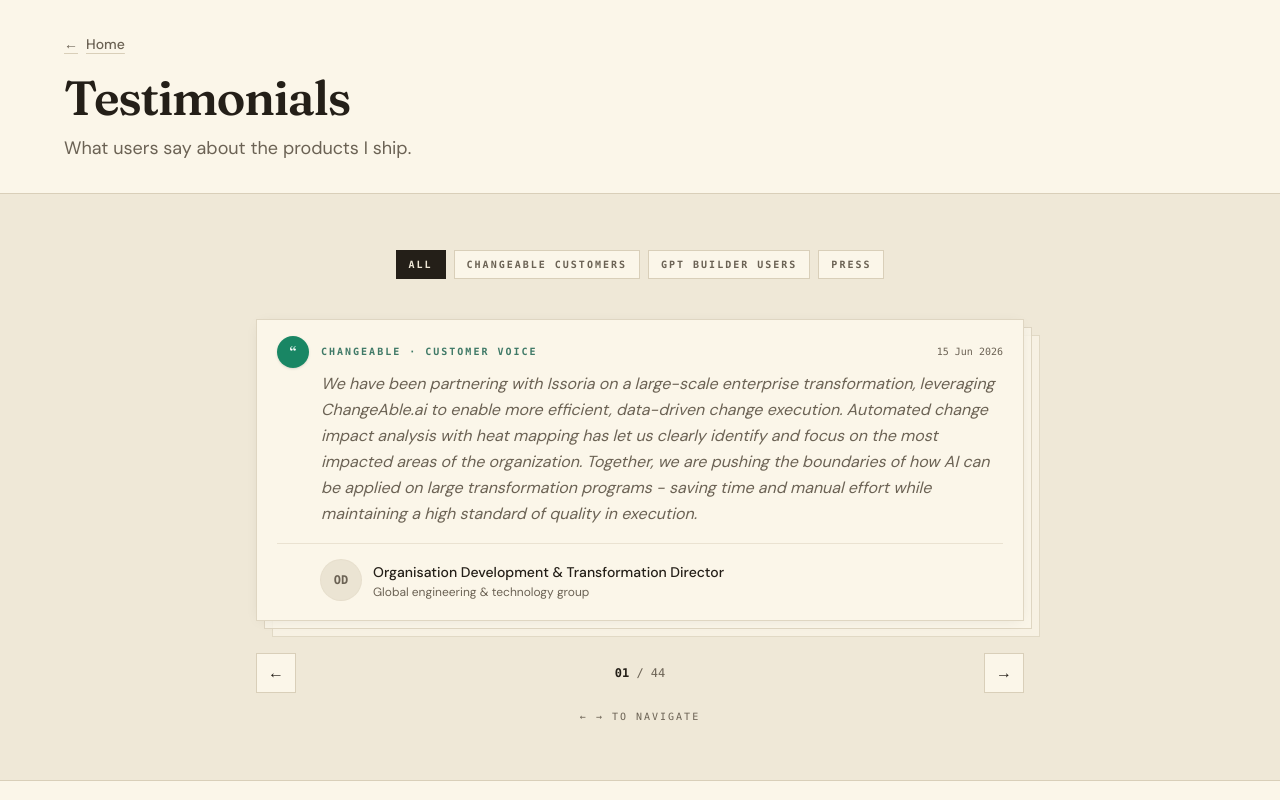
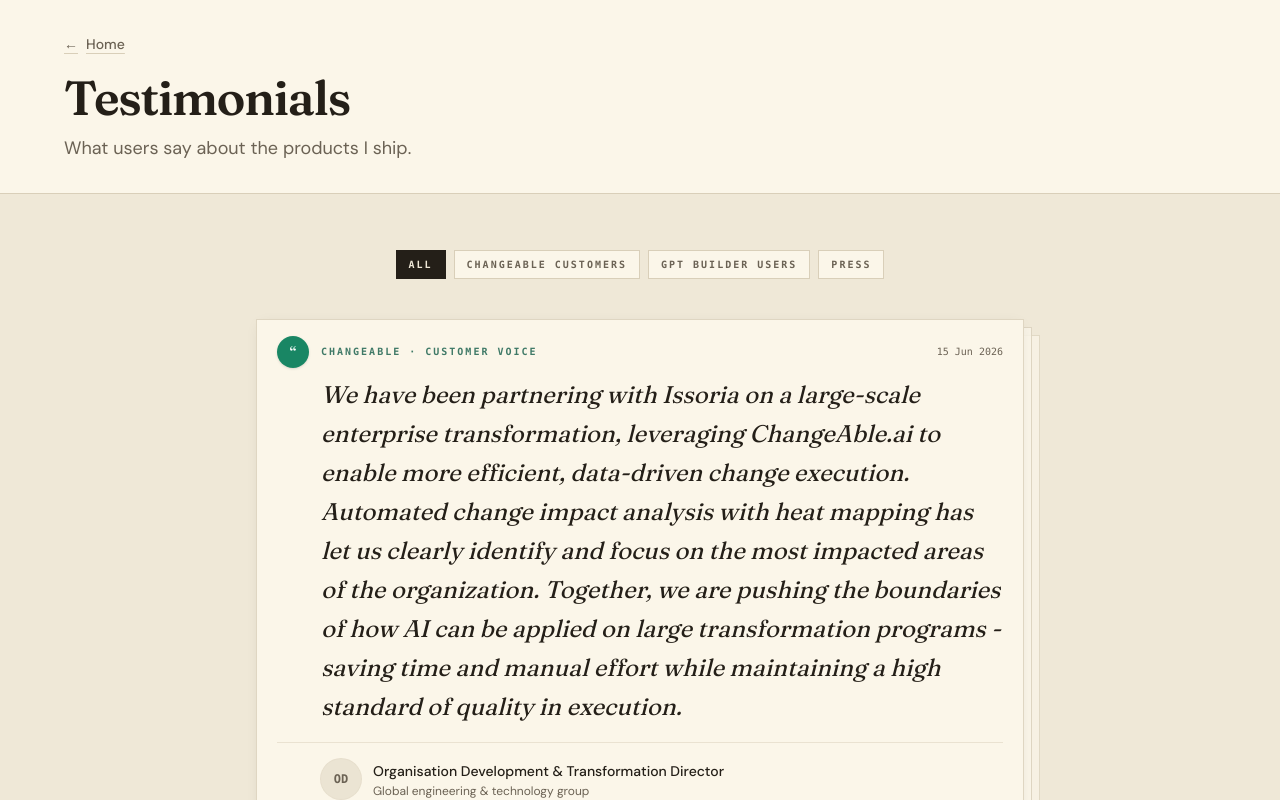
Before and after one commit to IzzyT123/IzzyT, a Next.js app: page /testimonials in a window 1280 px wide. Shown: the top 800 px of the page. Built offline with nearby package versions, Linux system fonts and the light colour scheme.

Commit message:
Enhance ChangeableTestimonialCard component to support featured styling. Update TestimonialDeck to render featured testimonials by default.

```diff
--- a/src/components/changeable-testimonial-card.tsx
+++ b/src/components/changeable-testimonial-card.tsx
@@ -3,6 +3,8 @@ import type { TimelineEvent } from "@/data/build-timeline";
 type Props = {
   event: TimelineEvent;
   dateLabel: string;
+  /** Larger Fraunces italic quote for the standalone testimonials deck. */
+  featured?: boolean;
 };
 
 function initialsFromName(name: string): string {
@@ -15,10 +17,18 @@ function initialsFromName(name: string): string {
 /**
  * ChangeAble product testimonials — distinct from GPT speech bubbles and press article cards.
  */
-export function ChangeableTestimonialCard({ event, dateLabel }: Props) {
+export function ChangeableTestimonialCard({
+  event,
+  dateLabel,
+  featured = false,
+}: Props) {
   const quote = event.body;
   const name = event.title;
   const line2 = event.testimonialAttribution ?? "";
+
+  const quoteClass = featured
+    ? "mt-4 border-none pl-10 font-[family-name:var(--font-fraunces)] text-xl italic leading-relaxed text-foreground sm:pl-11 sm:text-2xl"
+    : "mt-3 border-none pl-10 text-sm italic leading-relaxed text-muted sm:pl-11 sm:text-base";
 
   return (
     <article className="relative w-full max-w-[min(100%,48rem)] border border-border/80 bg-surface px-4 pb-4 pt-5 shadow-[0_2px_14px_-4px_rgba(0,0,0,0.09)] sm:px-5 sm:pb-5 sm:pt-6">
@@ -36,9 +46,7 @@ export function ChangeableTestimonialCard({ event, dateLabel }: Props) {
           {dateLabel}
         </time>
       </div>
-      <blockquote className="mt-3 border-none pl-10 text-sm italic leading-relaxed text-muted sm:pl-11 sm:text-base">
-        {quote}
-      </blockquote>
+      <blockquote className={quoteClass}>{quote}</blockquote>
       <footer className="mt-4 flex items-start gap-3 border-t border-border/50 pt-4 pl-10 sm:pl-11">
         <div
           className="flex size-10 shrink-0 items-center justify-center rounded-full bg-[var(--surface-muted)] font-mono text-xs font-semibold text-muted ring-1 ring-border/60"
--- a/src/components/testimonial-deck.tsx
+++ b/src/components/testimonial-deck.tsx
@@ -51,7 +51,9 @@ function TestimonialCardSwitch({ event }: { event: TimelineEvent }) {
     );
   }
   if (event.kind === "testimonial") {
-    return <ChangeableTestimonialCard event={event} dateLabel={dateLabel} />;
+    return (
+      <ChangeableTestimonialCard event={event} dateLabel={dateLabel} featured />
+    );
   }
   return (
     <GptReviewBubble
@@ -198,7 +200,8 @@ export function TestimonialDeck({ items }: Props) {
         })}
       </div>
 
-      <div className="relative mt-8 sm:mt-10">
+      <div className="mt-8 flex min-h-[26rem] items-center sm:mt-10 sm:min-h-[24rem]">
+        <div className="relative w-full">
         {hasStack ? (
           <>
             <div
@@ -232,6 +235,7 @@ export function TestimonialDeck({ items }: Props) {
               </motion.div>
             </AnimatePresence>
           )}
+        </div>
         </div>
       </div>
 
```
